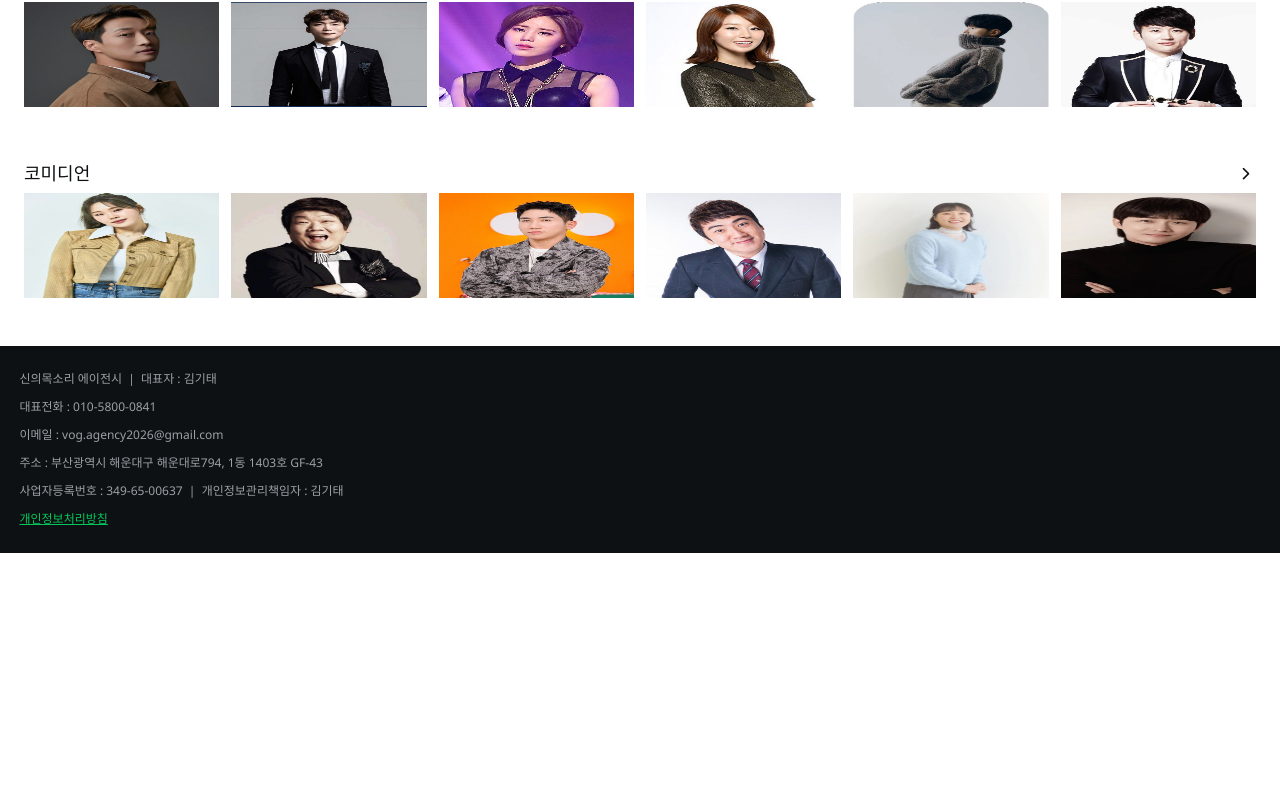
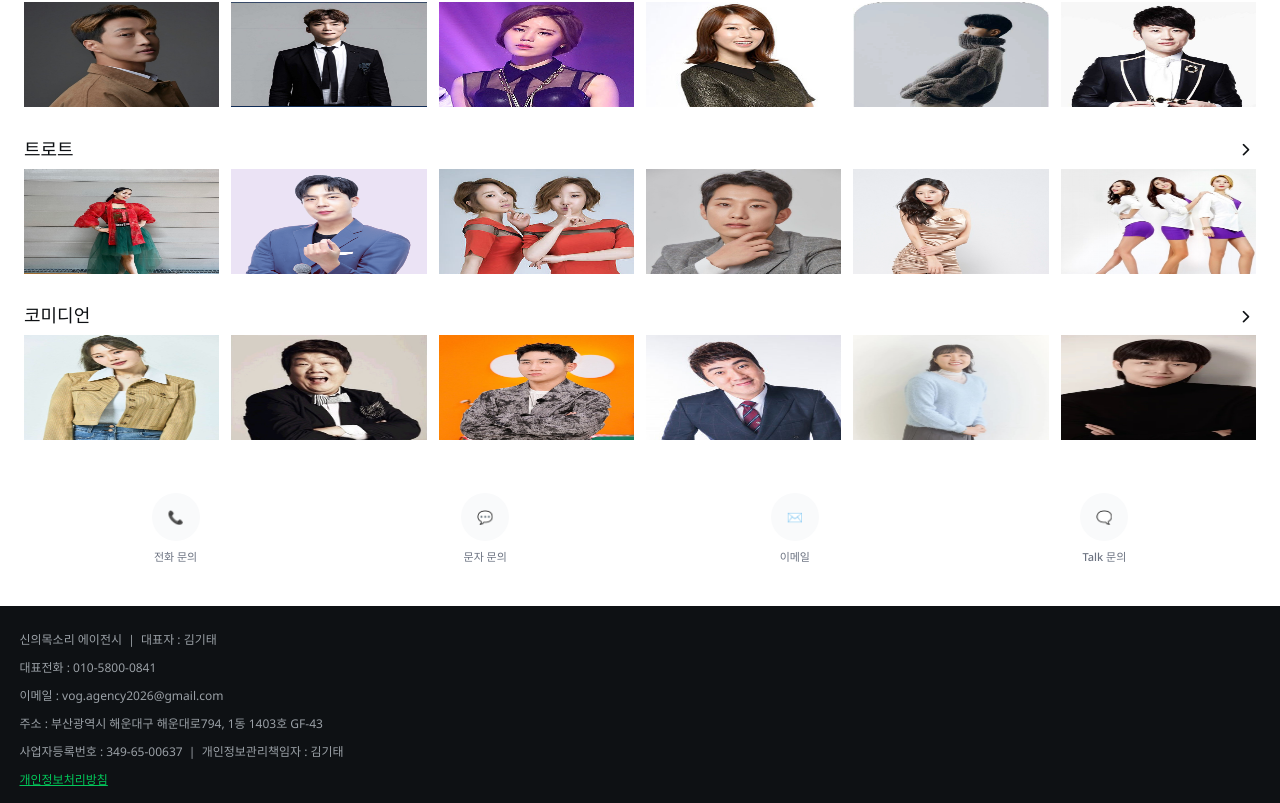
Before and after one commit to sjnv20/vog-agency-app, a Vue app: page /main in a window 1280 px wide. Shown: the part 959-1762 px from the top of the page. Before the commit the page ends 1512 px from the top, so only its background shows below. Built offline with nearby package versions, Linux system fonts and the light colour scheme; what v-calendar would draw is missing.

Commit message:
1. 문의하기 ui 수정 2. 로고 클릭 이벤트 추가 3. 메인페이지 수정

```diff
--- a/src/assets/css/common.css
+++ b/src/assets/css/common.css
@@ -64,7 +64,7 @@
   @apply rounded-full text-[18px] border-[#03c75a] border-solid border-[1px] text-[#ffffff] flex flex-col p-[20px] text-center w-[110px] h-[110px] justify-center;
 }
 .body-section {
-  @apply py-[48px] px-[24px];
+  @apply pt-[48px] px-[24px] pb-[24px];
 }
 .body-section .title {
   @apply text-[#0F172A] text-[24px] font-bold leading-[40px] text-left;
@@ -220,7 +220,16 @@ input.custom-input::placeholder { @apply text-[rgb(rgb(211_215_218))] text-[14px
   animation: dash 1.4s ease-in-out infinite;
 }
 /**/
-.icon-wrap { @apply flex flex-col items-center gap-[8px];}
-.icon-wrap i { @apply text-[32px] text-[#03c75a];}
+/* .icon-wrap { @apply flex flex-col items-center gap-[8px];} */
+/* .icon-wrap i { @apply text-[32px] text-[#03c75a];} */
 
-.divider { @apply w-[18px] h-[2px] bg-[#03c75a];}
+/* .divider { @apply w-[18px] h-[2px] bg-[#03c75a];} */
+
+
+.contact-grid { @apply grid grid-cols-4 gap-2; }
+.contact-item { @apply flex flex-col items-center gap-[6px] py-[14px] px-1 rounded-xl bg-white cursor-pointer no-underline; }
+.icon-circle { @apply w-[48px] h-[48px] rounded-full bg-gray-50 border border-gray-200 flex items-center justify-center; }
+.icon-circle::before { @apply content-['']; }
+.icon-circle:hover{ background: linear-gradient(to top, rgb(3, 199, 90), rgb(84, 245, 156)); }
+.icon-circle i { @apply not-italic; }
+.contact-item span { @apply text-[11px] font-medium text-gray-500 whitespace-nowrap;}
--- a/src/components/AppHeader.vue
+++ b/src/components/AppHeader.vue
@@ -1,15 +1,22 @@
 <template>
     <div class="main-header" :class="{ white: isWhite, home: isHome }">
         <i class="icon-menu" @click="$emit('open-sidebar')"></i>
-        <div class="logo-wrap">
+        <div class="logo-wrap" @click="goMain">
             <span>VoG</span>
         </div>
     </div>
 </template>
 
 <script setup>
-defineProps({
+import { useRouter } from 'vue-router'
+
+const prop = defineProps({
   isWhite: Boolean,
   isHome: Boolean,
 })
+const router = useRouter()
+
+const goMain = () => {
+    router.push('/main')
+}
 </script>
--- a/src/components/SegmentBtn.vue
+++ b/src/components/SegmentBtn.vue
@@ -35,9 +35,10 @@ const clickBtn = (idx) => {
 
 const indicatorStyle = computed(() => {
   const count = props.btnList.length
+  const width = `calc((100% - 12px) / ${count})`
   return {
-    width: `${100 / count }%`,
-    transform: `translateX(${props.btnNum * 100}%)`,
+    width,
+    transform: `translateX(calc(${props.btnNum * 100}% + ${props.btnNum * (8 / count)}px))`,
   }
 })
 
--- a/src/components/SidebarMenu.vue
+++ b/src/components/SidebarMenu.vue
@@ -23,7 +23,7 @@
                             class="sub-menu"
                         >
                             <a class="menu-item" href="/artist/singer">가수</a>
-                            <a class="menu-item" href="/artist/moderator">MC / 개그맨</a>
+                            <a class="menu-item" href="/artist/moderator">MC / 코미디언</a>
                         </div>
                     </transition>
                 </div>
--- a/src/data/artists.js
+++ b/src/data/artists.js
@@ -166,7 +166,7 @@ import comedian26 from '@/assets/images/comedian/황제성.jpg'
 export const ARTIST_CATEGORIES = [
   {
     key: 'singer',
-    title: '가수',
+    title: '발라드',
     artists: [
       { name: '순순희', img: singer1, genre: '발라드' },
       { name: '강균성(노을)', img: singer2, genre: '발라드' },
--- a/src/views/MainHome.vue
+++ b/src/views/MainHome.vue
@@ -24,7 +24,7 @@
                 v-for="(category, idx) in shownCategories"
                 :key="category.key"
                 class="category"
-                :class="{ '!mt-[56px]': idx === 1}"
+                :class="{ '!mt-[32px]': idx !== 0}"
                 @click="clickCategory(category.key)"
                 >
                 <div class="sub-title">
@@ -36,6 +36,48 @@
                 />
             </div>
 
+            <div class="contact-grid mt-12">
+                <a
+                    href="tel:01058000841"
+                    class="contact-item"
+                >
+                    <div class="icon-circle">
+                        <i>📞</i>
+                    </div>
+                    <span>전화 문의</span>
+                </a>
+
+                <a
+                    href="sms:01058000841"
+                    class="contact-item"
+                >
+                    <div class="icon-circle">
+                        <i>💬</i>
+                    </div>
+                    <span>문자 문의</span>
+                </a>
+
+                <a
+                    href="mailto:vog.agency2026@gmail.com"
+                    class="contact-item"
+                >
+                    <div class="icon-circle">
+                        <i>✉️</i>
+                    </div>
+                    <span>이메일</span>
+                </a>
+
+                <a
+                    href="http://pf.kakao.com/_xhxexcxon/chat"
+                    target="_blank"
+                    class="contact-item"
+                >
+                    <div class="icon-circle">
+                        <i>🗨️</i>
+                    </div>
+                    <span>Talk 문의</span>
+                </a>
+            </div>
         </div>
     </div>
 </template>
@@ -52,7 +94,7 @@ const router = useRouter()
 
 const shownCategories = computed(() =>
   ARTIST_CATEGORIES.filter(category =>
-    category.key === 'singer' || category.key === 'comedian'
+    category.key === 'singer' || category.key === 'comedian' || category.key === 'trot'
   )
 )
 
--- a/src/views/pages/CastingPage.vue
+++ b/src/views/pages/CastingPage.vue
@@ -90,37 +90,46 @@
             <Spinner v-if="isLoading" />
             </div>
 
-            <div class="flex justify-between mt-6">
-              <a href="tel:01058000841">
-                <div class="icon-wrap">
-                  <i class="icon-phone"></i>
-                  <div class="divider"></div>
-                  <span class="text-[#3D3D3D]">전화 문의</span>
+            <div class="contact-grid mt-12">
+                <a
+                    href="tel:01058000841"
+                    class="contact-item"
+                >
+                    <div class="icon-circle">
+                        <i>📞</i>
                     </div>
+                    <span>전화 문의</span>
                 </a>
 
-               <a href="sms:01058000841">
-                <div class="icon-wrap">
-                  <i class="icon-message-square"></i>
-                  <div class="divider"></div>
-                  <span class="text-[#3D3D3D]">문자 문의</span>
+                <a
+                    href="sms:01058000841"
+                    class="contact-item"
+                >
+                    <div class="icon-circle">
+                        <i>💬</i>
                     </div>
+                    <span>문자 문의</span>
                 </a>
 
-              <a href="mailto:vog.agency2026@gmail.com">
-                <div class="icon-wrap">
-                  <i class="icon-mail"></i>
-                  <div class="divider"></div>
-                  <span class="text-[#3D3D3D]">이메일 문의</span>
+                <a
+                    href="mailto:vog.agency2026@gmail.com"
+                    class="contact-item"
+                >
+                    <div class="icon-circle">
+                        <i>✉️</i>
                     </div>
+                    <span>이메일</span>
                 </a>
 
-              <a href="http://pf.kakao.com/_xhxexcxon/chat" target="_blank">
-                <div class="icon-wrap">
-                  <i class="icon-message-circle"></i>
-                  <div class="divider"></div>
-                  <span class="text-[#3D3D3D]">Talk 문의</span>
+                <a
+                    href="http://pf.kakao.com/_xhxexcxon/chat"
+                    target="_blank"
+                    class="contact-item"
+                >
+                    <div class="icon-circle">
+                        <i>🗨️</i>
                     </div>
+                    <span>Talk 문의</span>
                 </a>
             </div>
         </div>
```
Lines whose indentation alone changed are shown as unchanged.
